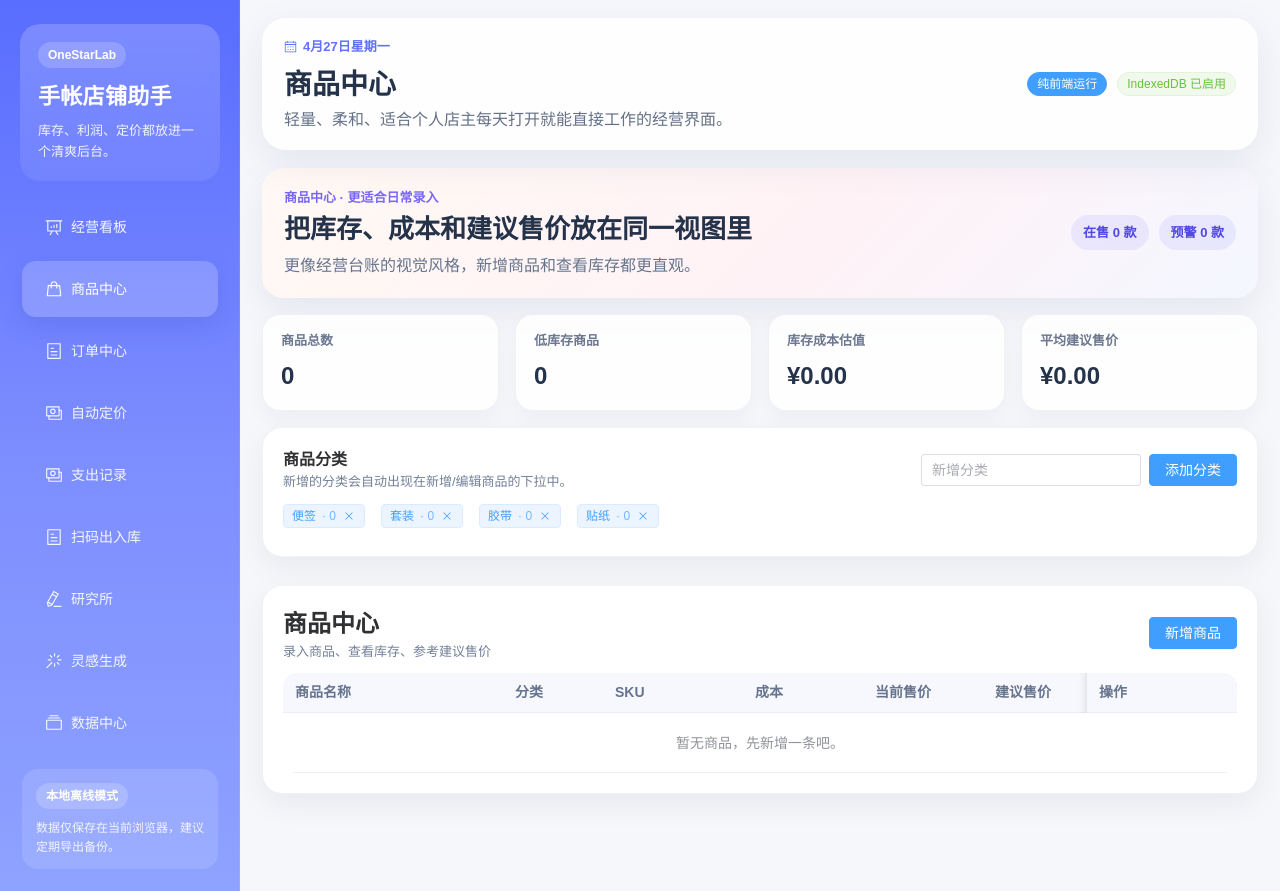
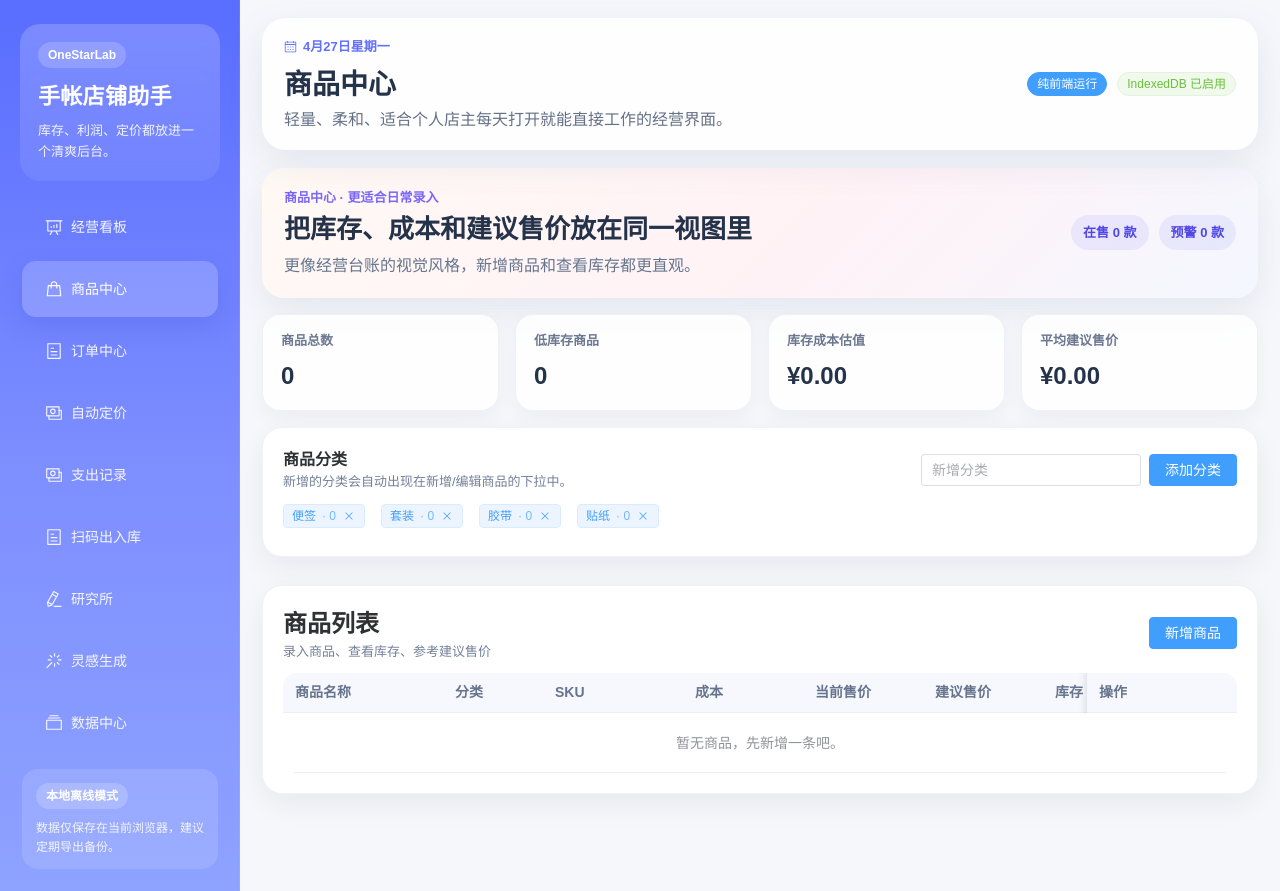
Before and after one commit to jwxhhxx/oneStarLab, a Vue app: page /#/ in a window 1280 px wide. Both pictures are taken after a click on the item "商品中心". Built offline with nearby package versions, Linux system fonts and the light colour scheme.

Commit message:
fix(ui): rename module to 商品列表; truncate product name; shorten barcode action label

```diff
--- a/src/views/ProductsView.vue
+++ b/src/views/ProductsView.vue
@@ -388,7 +388,7 @@ onUnmounted(() => {
     <el-card class="section-card soft-table">
       <div class="toolbar">
         <div>
-          <h2>商品中心</h2>
+          <h2>商品列表</h2>
           <div class="inline-tip">录入商品、查看库存、参考建议售价</div>
         </div>
         <el-button type="primary" @click="openCreateDialog">新增商品</el-button>
@@ -396,7 +396,7 @@ onUnmounted(() => {
 
       <div class="table-scroll">
         <el-table :data="tableRows" empty-text="暂无商品，先新增一条吧。">
-          <el-table-column prop="name" label="商品名称" min-width="220" />
+          <el-table-column prop="name" label="商品名称" min-width="160" show-overflow-tooltip />
           <el-table-column label="分类" width="100">
             <template #default="{ row }">
               <el-tag effect="plain" round>{{ row.category }}</el-tag>
@@ -423,7 +423,7 @@ onUnmounted(() => {
           <el-table-column label="操作" width="150" fixed="right">
             <template #default="{ row }">
               <el-button link type="primary" @click="openEditDialog(row)">编辑</el-button>
-              <el-button link type="info" @click="openBarcodeModal(row)">打印条形码</el-button>
+              <el-button link type="info" @click="openBarcodeModal(row)">条码</el-button>
               <el-button link type="danger" @click="handleDeleteProduct(row.id!)">删除</el-button>
             </template>
           </el-table-column>
```
